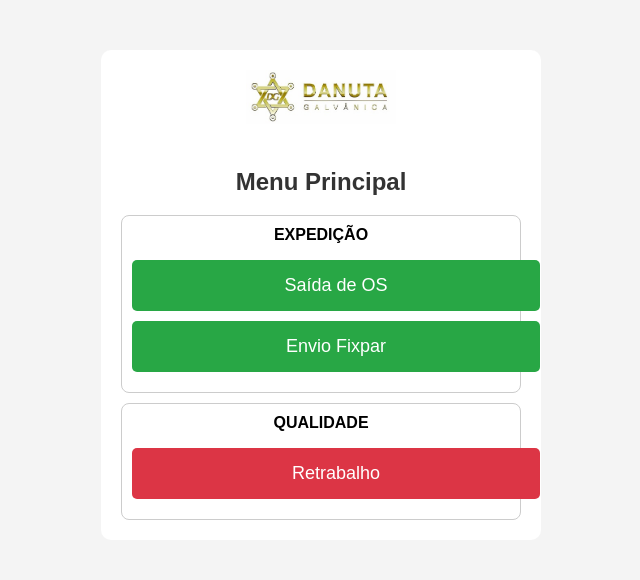
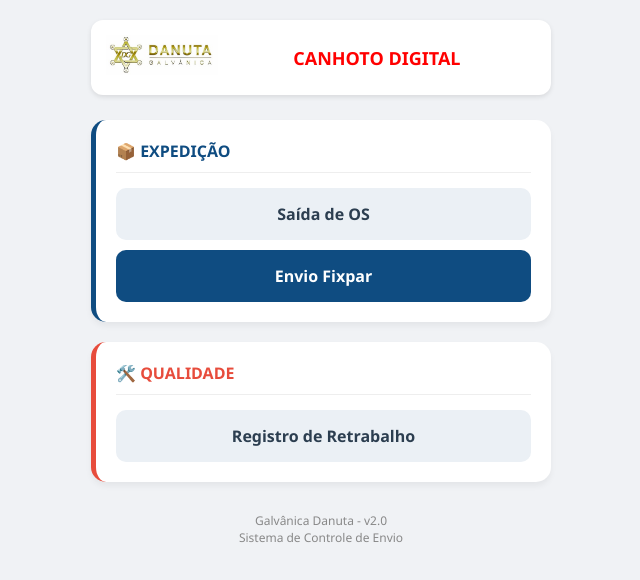
Before and after one commit to galvanicadanuta1-ai/canhoto-digital, a plain HTML site: page tela-envio-fixpar.html in a window 1280 px wide. Shown: the whole page, without its empty margins (319-959 px from the left). Drawn offline with Linux system fonts and the light colour scheme.

Commit message:
Update tela-envio-fixpar.html

```diff
--- a/tela-envio-fixpar.html
+++ b/tela-envio-fixpar.html
@@ -2,38 +2,54 @@
 <html lang="pt-br">
 <head>
     <meta charset="UTF-8">
-    <meta name="viewport" content="width=device-width, initial-scale=1.0">
-    <title>Galvânica Danuta - Menu</title>
+    <meta name="viewport" content="width=device-width, initial-scale=1, maximum-scale=1, user-scalable=0">
+    <title>Menu Principal - Galvânica Danuta</title>
     <style>
-        body { font-family: Arial, sans-serif; text-align: center; margin: 50px; background-color: #f4f4f4; }
-        .container { max-width: 400px; margin: auto; background: white; padding: 20px; border-radius: 10px; shadow: 0px 0px 10px gray; }
-        img { width: 150px; margin-bottom: 20px; }
-        .btn { display: block; width: 100%; padding: 15px; margin: 10px 0; font-size: 18px; color: white; background: #007bff; border: none; border-radius: 5px; text-decoration: none; cursor: pointer; }
-        .btn:hover { background: #0056b3; }
-        .btn-expedicao { background: #28a745; } /* Cor padrão para expedição */
-        h2 { color: #333; }
+        body { font-family: 'Segoe UI', Arial, sans-serif; margin: 0; background: #f0f2f5; color: #333; }
+        .container { max-width: 500px; margin: auto; padding: 20px; box-sizing: border-box; }
+
+        .topo { display: flex; align-items: center; background: #fff; padding: 15px; border-radius: 12px; box-shadow: 0 2px 5px rgba(0,0,0,0.1); margin-bottom: 25px; }
+        .logo-topo img { height: 40px; }
+        .titulo-topo { flex: 1; text-align: center; color: #ff0000; font-size: 18px; font-weight: bold; text-transform: uppercase; }
+
+        .card { background: #fff; border-radius: 15px; padding: 20px; margin-bottom: 20px; box-shadow: 0 4px 6px rgba(0,0,0,0.05); border-left: 5px solid #0f4c81; }
+        .card h3 { margin-top: 0; color: #0f4c81; font-size: 16px; border-bottom: 1px solid #eee; padding-bottom: 10px; margin-bottom: 15px; display: flex; align-items: center; gap: 8px; }
+
+        .btn { display: block; width: 100%; padding: 15px; margin-bottom: 10px; border-radius: 10px; border: none; background: #ebf0f5; color: #2c3e50; text-decoration: none; text-align: center; font-size: 16px; font-weight: 600; transition: 0.3s; box-sizing: border-box; }
+        .btn:last-child { margin-bottom: 0; }
+        .btn:active { transform: scale(0.98); background: #d1d9e0; }
+
+        /* Estilo especial para o novo botão Envio Fixpar */
+        .btn-fixpar { background: #0f4c81 !important; color: white !important; }
+
+        .footer { text-align: center; font-size: 12px; color: #888; margin-top: 30px; }
     </style>
 </head>
 <body>
 
 <div class="container">
-    <img src="https://raw.githubusercontent.com/galvanicadanuta1-ai/canhoto-digital/main/logo.png" alt="Logo">
-    <h2>Menu Principal</h2>
-
-    <!-- CAMPO EXPEDIÇÃO -->
-    <div style="border: 1px solid #ccc; padding: 10px; border-radius: 8px; margin-bottom: 10px;">
-        <h3 style="margin-top: 0; font-size: 16px;">EXPEDIÇÃO</h3>
-        <a href="tela-saida-os.html" class="btn btn-expedicao">Saída de OS</a>
-        <!-- Novo botão incluído aqui -->
-        <a href="tela-envio-fixpar.html" class="btn btn-expedicao">Envio Fixpar</a>
+    <div class="topo">
+        <div class="logo-topo"><img src="https://raw.githubusercontent.com/galvanicadanuta1-ai/canhoto-digital/main/logo.png"></div>
+        <div class="titulo-topo">Canhoto Digital</div>
     </div>
 
-    <!-- CAMPO QUALIDADE -->
-    <div style="border: 1px solid #ccc; padding: 10px; border-radius: 8px;">
-        <h3 style="margin-top: 0; font-size: 16px;">QUALIDADE</h3>
-        <a href="tela-retrabalho.html" class="btn" style="background: #dc3545;">Retrabalho</a>
+    <!-- SEÇÃO EXPEDIÇÃO -->
+    <div class="card">
+        <h3>📦 EXPEDIÇÃO</h3>
+        <a href="tela-saida-os.html" class="btn">Saída de OS</a>
+        <a href="tela-envio-fixpar.html" class="btn btn-fixpar">Envio Fixpar</a>
     </div>
 
+    <!-- SEÇÃO QUALIDADE (RETRABALHO) -->
+    <div class="card" style="border-left-color: #e74c3c;">
+        <h3 style="color: #e74c3c;">🛠️ QUALIDADE</h3>
+        <a href="tela-retrabalho.html" class="btn">Registro de Retrabalho</a>
+    </div>
+
+    <div class="footer">
+        Galvânica Danuta - v2.0 <br>
+        Sistema de Controle de Envio
+    </div>
 </div>
 
 </body>
```
